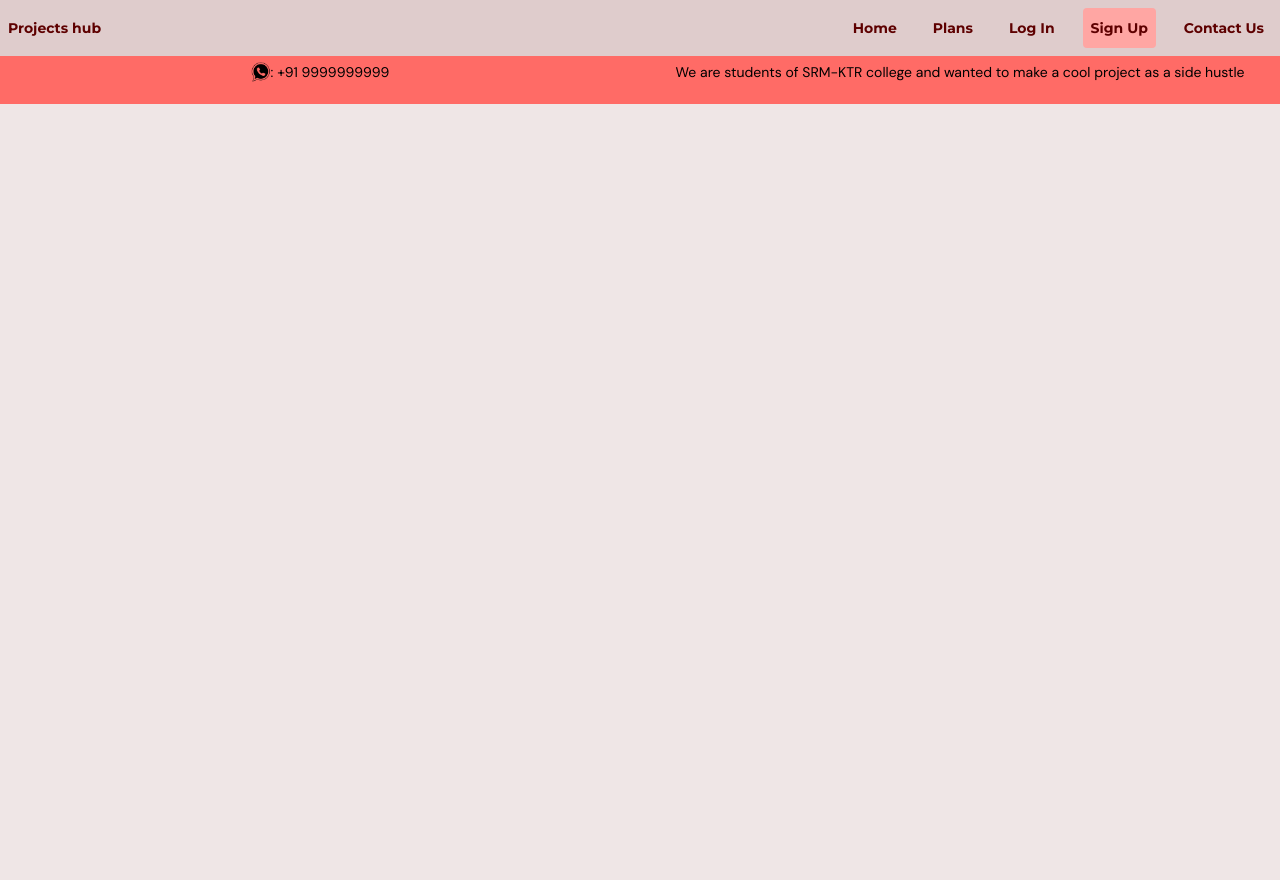
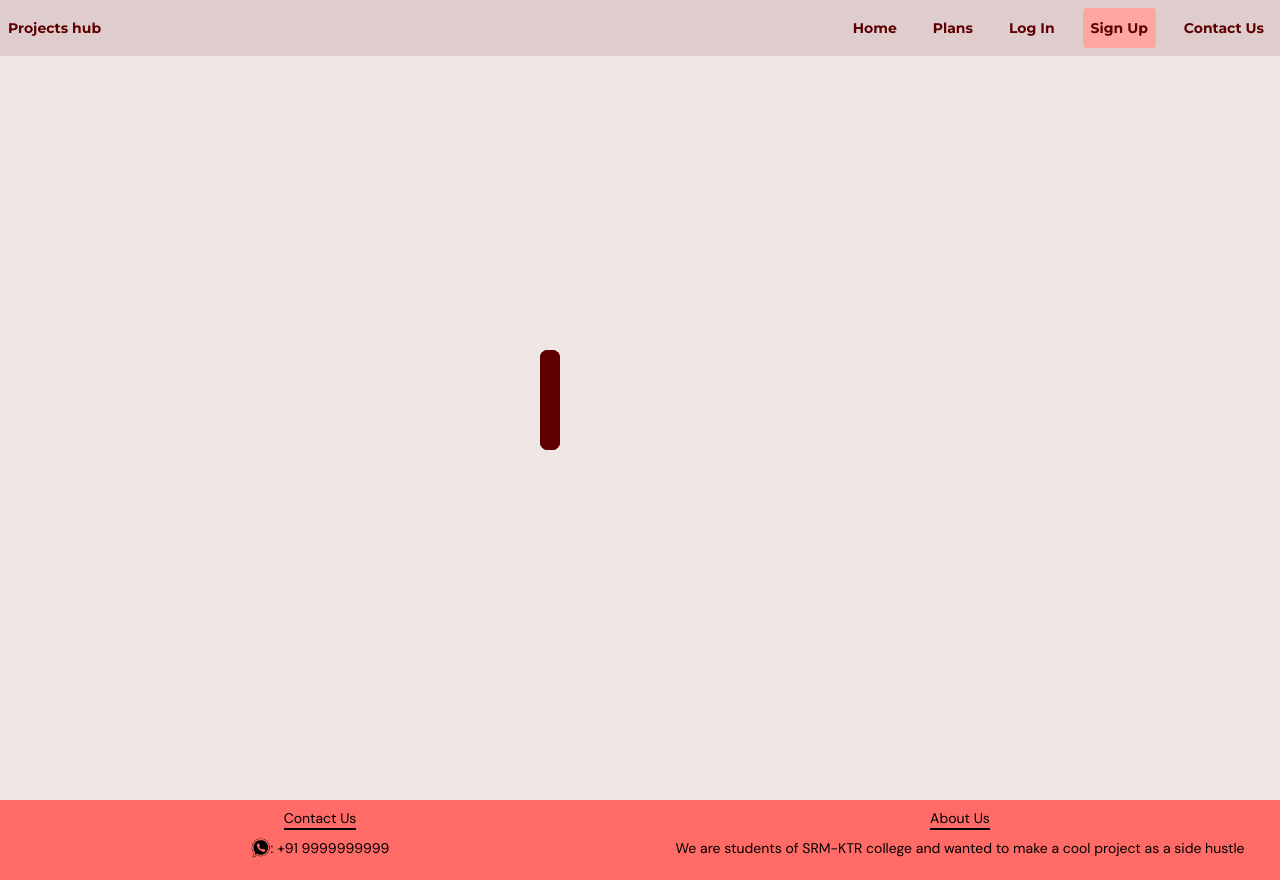
Before and after one commit to Ayush-Singh24/ProjectsHub, a Next.js app: page /signup in a window 1280 px wide. Before the commit the page ends 800 px from the top, so only its background shows below. Built offline with nearby package versions, Linux system fonts and the light colour scheme.

Commit message:
added Loader component

```diff
--- a/package.json
+++ b/package.json
@@ -19,6 +19,7 @@
     "postcss": "8.4.26",
     "react": "18.2.0",
     "react-dom": "18.2.0",
+    "react-loader-spinner": "^5.3.4",
     "tailwindcss": "3.3.3",
     "typescript": "5.1.6"
   },
--- /dev/null
+++ b/src/pages/components/Loader.tsx
@@ -0,0 +1,9 @@
+import { FallingLines } from "react-loader-spinner";
+
+export default function Loader() {
+  return (
+    <div className="flex h-full justify-center items-center">
+      <FallingLines width="200" color="#5E0000" />
+    </div>
+  );
+}
--- a/src/pages/signup.tsx
+++ b/src/pages/signup.tsx
@@ -1,3 +1,5 @@
+import Loader from "./components/Loader";
+
 export default function SignUp() {
-  return <div>signup page</div>;
+  return <Loader />;
 }
```
Also changed, not shown: 1 other file (tests, documents, lock files or other folders).
